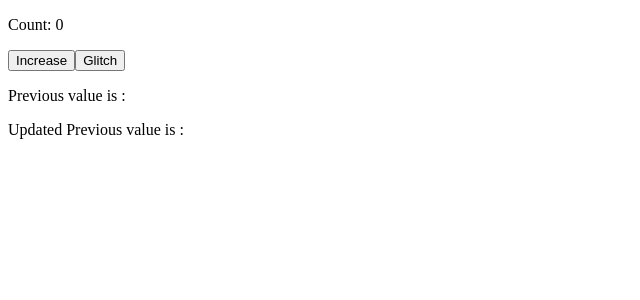
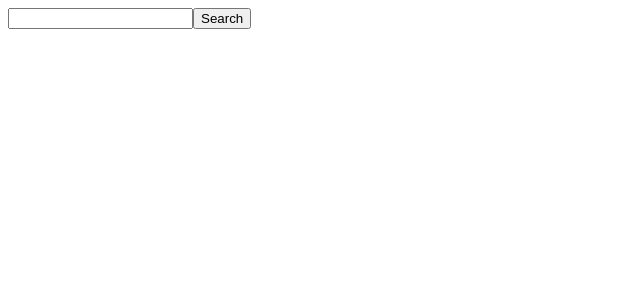
Before and after one commit to bolanpartik/learnings, a React (Vite) app in the folder React-basic/: page / in a window 1280 px wide. Shown: the top 300 px of the page, without its empty margins (0-640 px from the left). Built offline with nearby package versions, Linux system fonts and the light colour scheme.

Commit message:
create useDebounce hook

```diff
--- a/React-basic/src/App.jsx
+++ b/React-basic/src/App.jsx
@@ -1,25 +1,24 @@
-import { useState } from "react"
+import { useEffect, useState } from "react"
 import { usePrev, usePrevUpdated } from "./hooks/usePrev"
+import { useDebounce } from "./hooks/useDebounce"
 
 function App() {
-  const [count, setCount] = useState(0)
-  const [something, setSomething] = useState()
+  const [value, setValue] = useState(null)
+  const debouncedValue = useDebounce(value, 200)
 
-  const prevVal = usePrev(count)
-  const prevValUpdated = usePrevUpdated(count)
+  // In actual send request to backend url to get data
+  function getData(){
+    console.log('fetching data from db')
+  }
 
-  // Do extra re-render
-  const glitch = ()=> {
-    setSomething(Math.random())
-  }
+  useEffect(()=>{
+    getData()
+  },[debouncedValue])
 
   return (
     <div>
-      <p>Count: {count}</p>
-      <button onClick={() => setCount(count + 1)}>Increase</button>
-      <button onClick={glitch}>Glitch</button>
-      <p>Previous value is : {prevVal}</p>
-      <p>Updated Previous value is  : {prevValUpdated}</p>
+      <input type="text" onChange={(e)=> setValue(e.target.value)} />
+      <button>Search</button>
     </div>
   )
 }
--- /dev/null
+++ b/React-basic/src/hooks/useDebounce.jsx
@@ -0,0 +1,17 @@
+import { useEffect, useRef, useState } from "react";
+
+export function useDebounce(value, delay) {
+    const [debouncedValue, setDebouncedValue] = useState(null)
+    const timerRef = useRef()
+
+    useEffect(() => {
+        timerRef.current = setTimeout(() => {
+            setDebouncedValue(value)
+        }, delay)
+        return function () {
+            clearTimeout(timerRef.current)
+        }
+    }, [value])
+
+    return debouncedValue
+}
```
